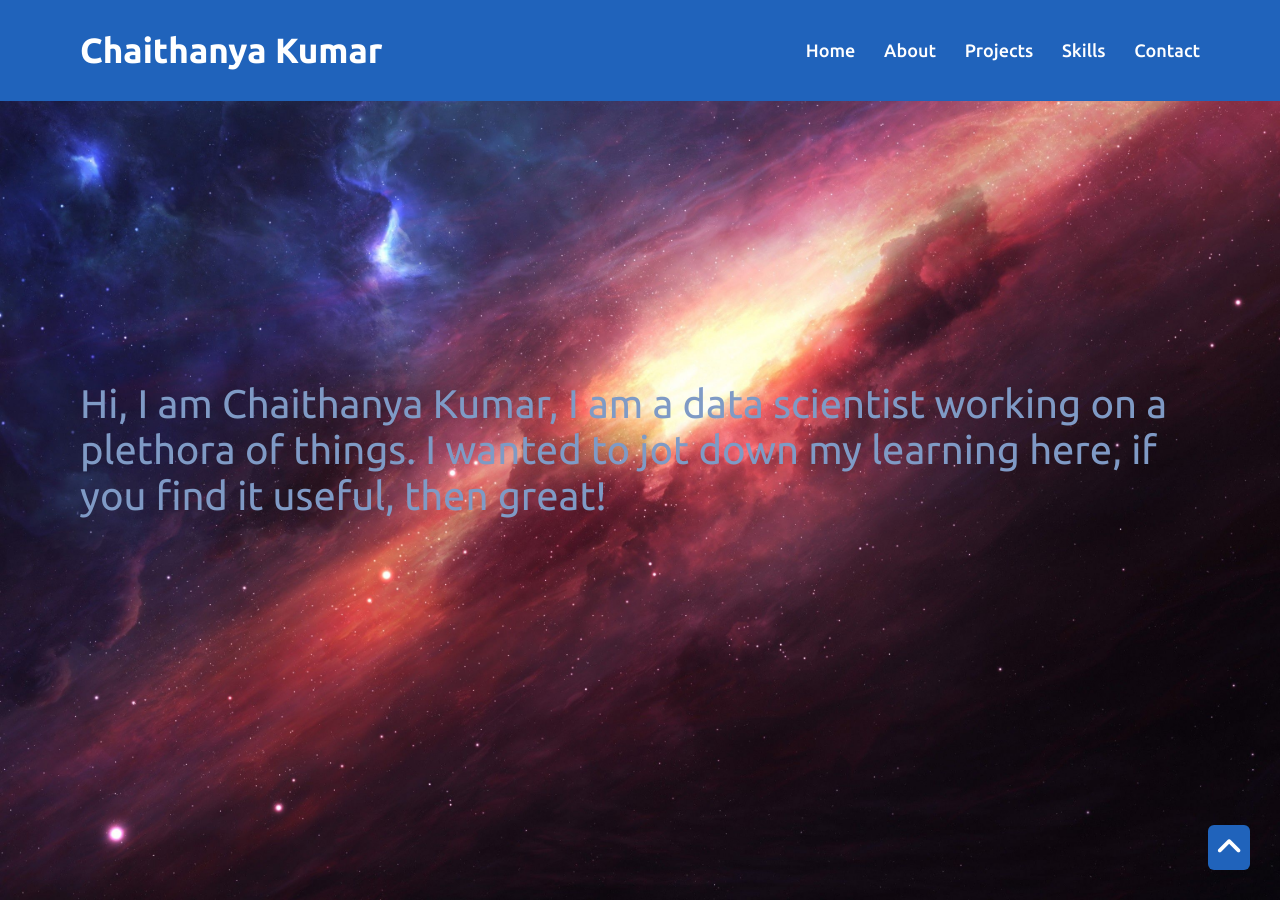
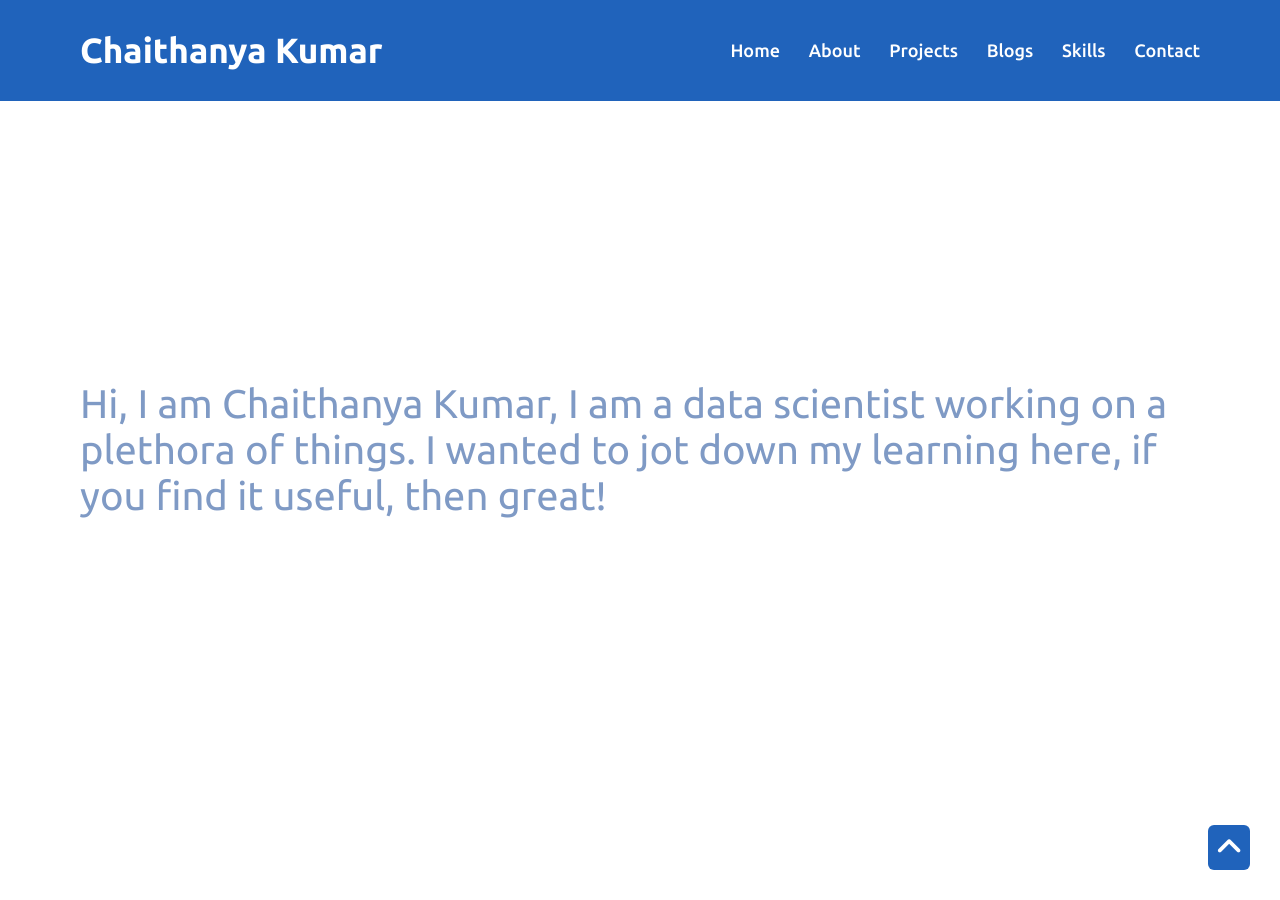
Before and after one commit to SCK22/sck-blogs, a Jekyll site: the page index.html, which Jekyll copies as it is, in a window 1280 px wide and 900 px high. Built offline with Jekyll 4.4.1, drawn with Linux system fonts in a browser that asks for light colours; nearby versions of some CDN libraries.

Commit message:
initial blog setup

```diff
--- a/index.html
+++ b/index.html
@@ -32,8 +32,8 @@
             <ul class="menu">
                 <li><a href="#home" class="menu-btn">Home</a></li>
                 <li><a href="#about" class="menu-btn">About</a></li>
-                <li><a href="/https://sck22.github.io/sck-blogs/projects/" class="menu-btn">Projects</a></li>
-                <!-- <li><a href="https://sck22.github.io/sck-blogs/blog/" class="menu-btn">Blogs</a></li> -->
+                <li><a href="/projects" class="menu-btn">Projects</a></li>
+                <li><a href="/blog" class="menu-btn">Blogs</a></li>
                 <li><a href="#skills" class="menu-btn">Skills</a></li>
                 <li><a href="#contact" class="menu-btn">Contact</a></li>
 
--- a/style.css
+++ b/style.css
@@ -96,7 +96,7 @@ html{
 /* Home section styling */
 .home{
     display: flex;
-    background: url("img/first\ page.jpg") no-repeat center;
+    background: white no-repeat center;
     background-size: cover;
     background-attachment: fixed;
     height: 100vh;
```
